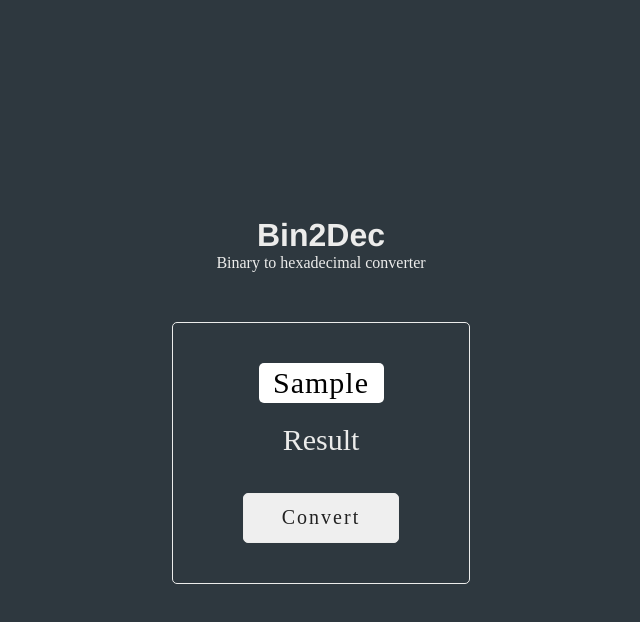
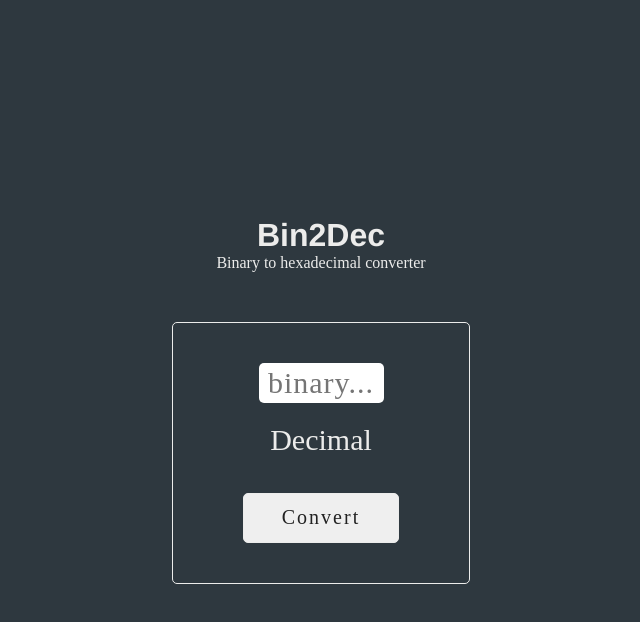
Before and after one commit to RobisonAleixo/Bin2Dec, a website: page src/index.html in a window 1280 px wide. Both pictures are taken after typing "Sample" into the empty fields and a click on the button "Convert". Shown: the whole page, without its empty margins (319-959 px from the left). Drawn offline with Linux system fonts and the light colour scheme; no server answers.

Commit message:
Validacao de dados adicionado no front-end

```diff
--- a/src/index.html
+++ b/src/index.html
@@ -15,8 +15,8 @@
         <h1>Bin2Dec</h1>
         <span class='sub-title'>Binary to hexadecimal converter</span>
         <form name="binaryForm" method="POST" action="convert">
-            <input name="binaryNumber" type="text" placeholder="binary...">
-            <label class="result">Result</label>
+            <input name="binaryNumber" type="text" placeholder="binary..." maxlength="8">
+            <label class="result">Decimal</label>
             <button>Convert</button>
         </form>
 
--- a/src/js/index.js
+++ b/src/js/index.js
@@ -1,6 +1,22 @@
 document.binaryForm.onsubmit = async e => {
     e.preventDefault();
 
+    let binaryOnly = () => {
+        const binary = document.querySelector('input').value;
+
+        for(let i = 0; i < binary.length; i++) {
+            if (binary.charAt(i) != '0' && binary.charAt(i) != '1' ) {
+                alert("Insert only 0 and 1!")
+                document.querySelector('.result').innerHTML = "Decimal";
+                document.querySelector('input').value = "";
+                return false;
+            }
+        }
+
+        return true;
+    };
+
+    if(binaryOnly()) {
         const form = e.target;
         const data = new FormData(form);
 
@@ -15,4 +31,9 @@ document.binaryForm.onsubmit = async e => {
                 const resultado = document.querySelector('.result');
                 resultado.innerHTML = JSON.stringify(json.decimal);
             });
+    } else {
+        console.log('foi');
     }
+
+
+}
```
Also changed, not shown: README.md. Lines whose indentation alone changed are shown as unchanged.
